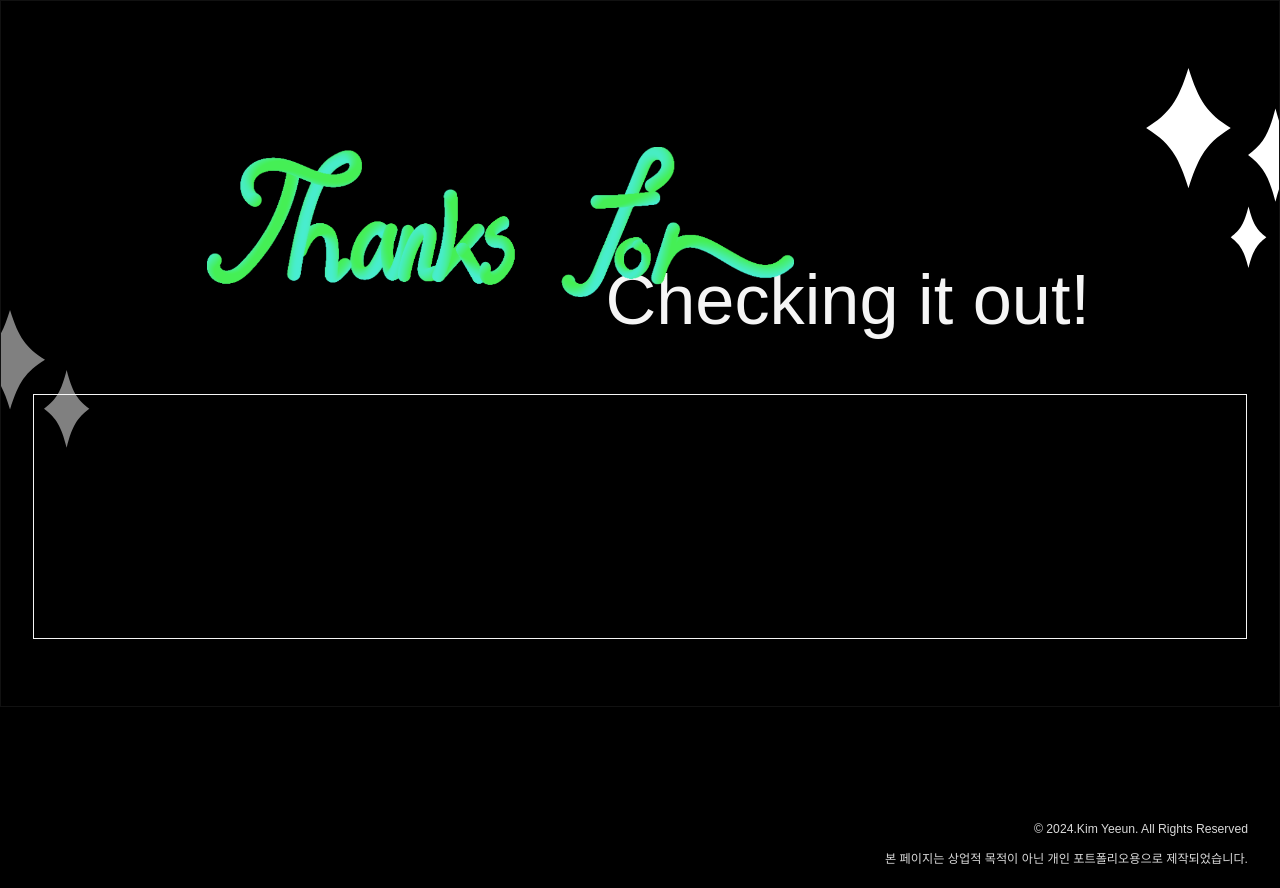
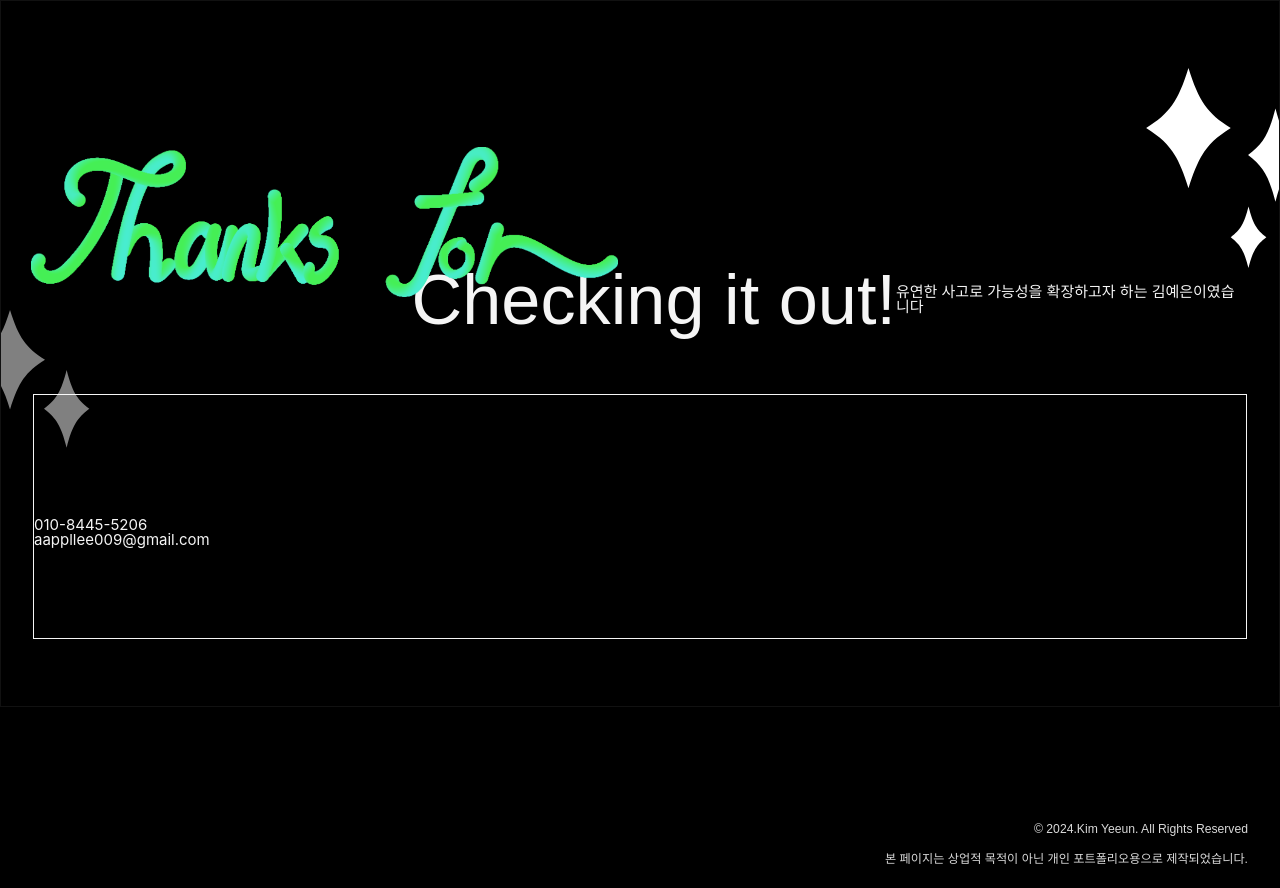
Before and after one commit to Kyeuny/portfolio, a plain HTML site: page index.html in a window 1280 px wide. Shown: the part 4672-5560 px from the top of the page. Drawn offline with nearby package versions, Linux system fonts and the light colour scheme; a script that the page names is missing; a web font is replaced by a local one.

Commit message:
contact 마지막 영역 추가

```diff
--- a/index.html
+++ b/index.html
@@ -385,8 +385,13 @@
                 <span id="contact_shape2"></span>
                 <div class="contact_title">
                     <h2>Checking it out!</h2>
+                    <p>유연한 사고로 가능성을 확장하고자 하는 김예은이였습니다</p>
                 </div>
-                <div id="contact_box"></div>
+                <div id="contact_box">
+                    <p><span class="tel_icon"></span><a href="tel:+01084455206">010-8445-5206</a></p>
+                    <p><span class="email_icon"></span><a href="mailto:aappllee009@gmail.com">aappllee009@gmail.com</a>
+                    </p>
+                </div>
             </div>
         </section>
         <div class="contact_loop">
```
